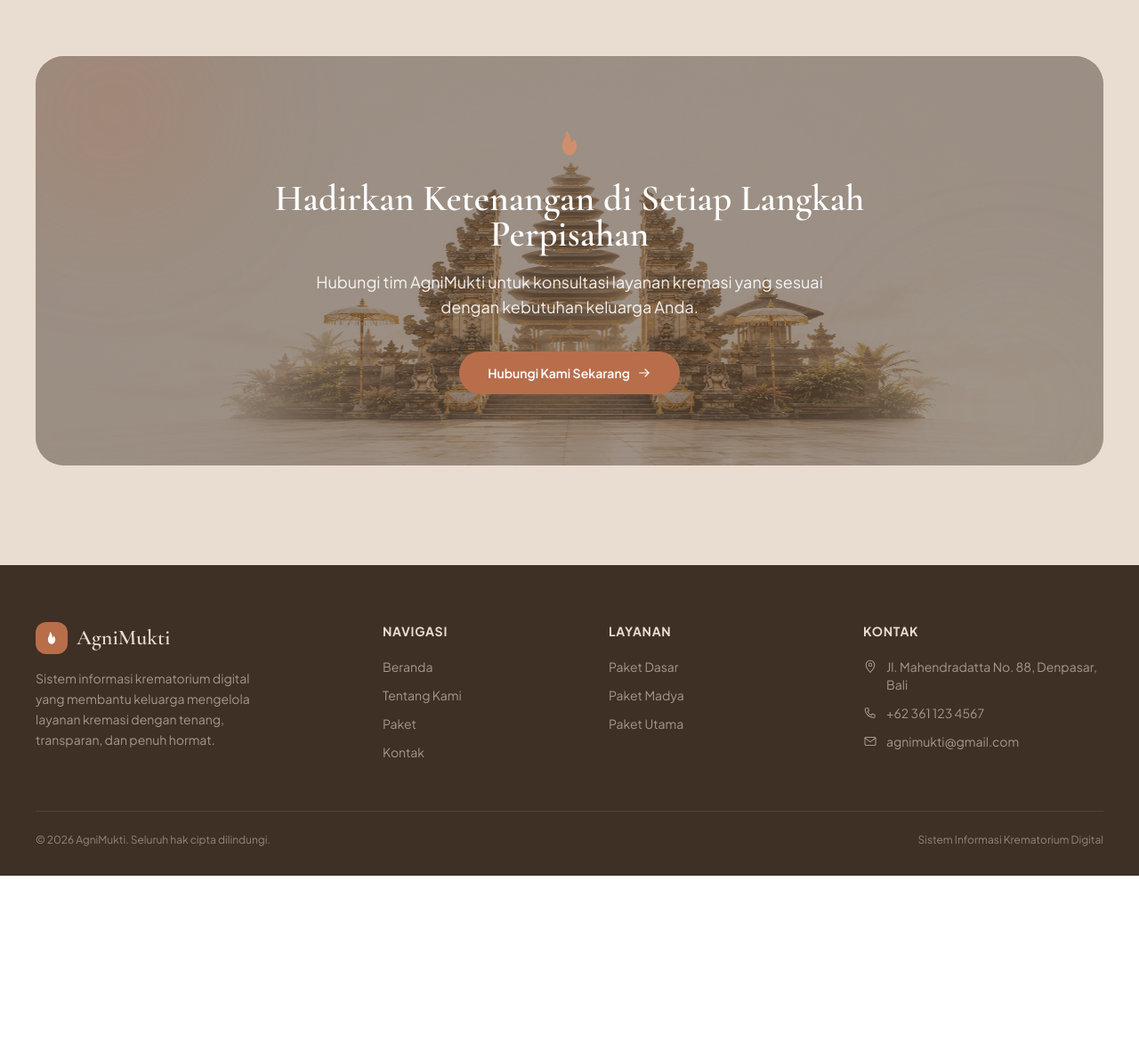
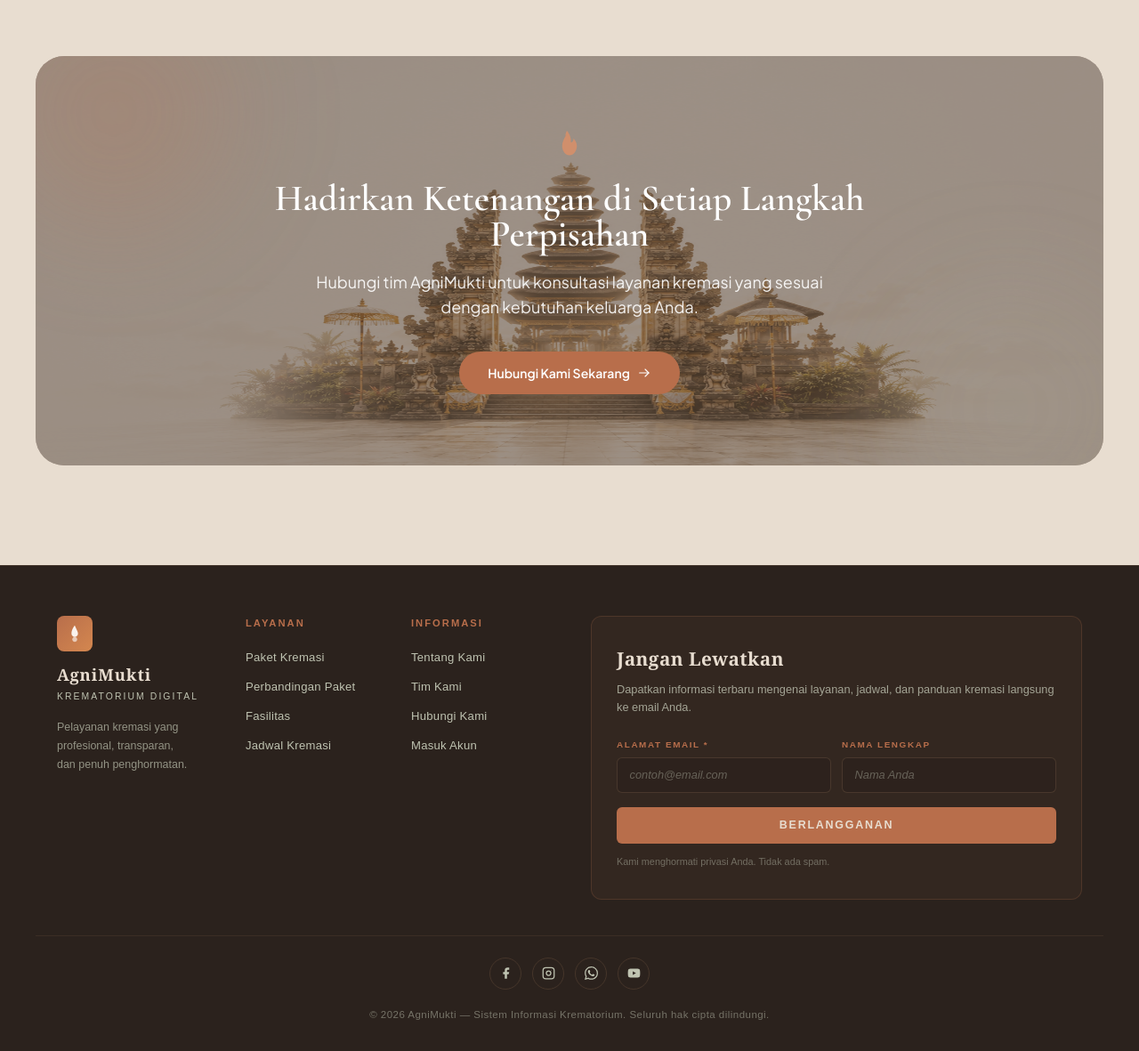
Before and after one commit to adisaputra0/agnimukti, a PHP site: page /public/index.php in a window 1280 px wide. Shown: the part 4001-5182 px from the top of the page at 89% size. Before the commit the page ends 4985 px from the top, so only its background shows below. Run offline with PHP 8.4, Linux system fonts and the light colour scheme; data comes from the database, SQL or seed files in the repository; some libraries are stand-ins or nearby versions.

Commit message:
feat: Simplify header and footer inclusion in index.php

```diff
--- a/public/index.php
+++ b/public/index.php
@@ -132,9 +132,7 @@ foreach ($id_target as $id) {
     <!-- ============================================================ -->
     <!-- NAVBAR                                                        -->
     <!-- ============================================================ -->
-    <header>
-        <?php include 'header.php'; ?>
-    </header>
+    <?php include 'header.php'; ?>
 
 
     <main id="konten">
@@ -448,57 +446,7 @@ foreach ($id_target as $id) {
     <!-- ============================================================ -->
     <!-- FOOTER                                                        -->
     <!-- ============================================================ -->
-    <footer class="bg-primary-dark text-secondary/80">
-        <div class="max-w-7xl mx-auto px-6 lg:px-10 pt-16 pb-8">
-            <div class="grid sm:grid-cols-2 lg:grid-cols-4 gap-10">
-
-                <div class="lg:col-span-1">
-                    <a href="index.php" class="flex items-center gap-2.5">
-                    <span class="grid place-items-center w-9 h-9 rounded-xl bg-accent text-white">
-                        <svg style="width:18px;height:18px"><use href="#icon-flame"/></svg>
-                    </span>
-                    <span class="font-serif text-2xl font-semibold text-secondary">AgniMukti</span>
-                    </a>
-                    <p class="mt-4 text-sm leading-relaxed text-secondary/60">
-                    Sistem informasi krematorium digital yang membantu keluarga mengelola layanan kremasi dengan tenang, transparan, dan penuh hormat.
-                    </p>
-                </div>
-
-                <div>
-                    <h4 class="text-sm pl-20 font-bold uppercase tracking-wider text-secondary">Navigasi</h4>
-                    <ul class="mt-5 pl-20 space-y-3 text-sm text-secondary/60">
-                        <li><a href="index.php" class="hover:text-secondary transition-colors">Beranda</a></li>
-                        <li><a href="tentang-kami.php" class="hover:text-secondary transition-colors">Tentang Kami</a></li>
-                        <li><a href="paket.php" class="hover:text-secondary transition-colors">Paket</a></li>
-                        <li><a href="#kontak" class="hover:text-secondary transition-colors">Kontak</a></li>
-                    </ul>
-                </div>
-
-                <div>
-                    <h4 class="text-sm px-6 font-bold uppercase tracking-wider text-secondary">Layanan</h4>
-                    <ul class="mt-5 px-6 space-y-3 text-sm text-secondary/60">
-                    <li><a href="paket.php" class="hover:text-secondary transition-colors">Paket Dasar</a></li>
-                    <li><a href="paket.php" class="hover:text-secondary transition-colors">Paket Madya</a></li>
-                    <li><a href="paket.php" class="hover:text-secondary transition-colors">Paket Utama</a></li>
-                    </ul>
-                </div>
-
-                <div>
-                    <h4 class="text-sm font-bold uppercase tracking-wider text-secondary">Kontak</h4>
-                    <ul class="mt-5 space-y-3 text-sm text-secondary/60">
-                    <li class="flex items-start gap-2.5"><svg class="w-4 h-4 mt-0.5 shrink-0"><use href="#icon-pin"/></svg>Jl. Mahendradatta No. 88, Denpasar, Bali</li>
-                    <li class="flex items-start gap-2.5"><svg class="w-4 h-4 mt-0.5 shrink-0"><use href="#icon-phone"/></svg>+62 361 123 4567</li>
-                    <li class="flex items-start gap-2.5"><svg class="w-4 h-4 mt-0.5 shrink-0"><use href="#icon-mail"/></svg>agnimukti@gmail.com</li>
-                    </ul>
-                </div>
-            </div>
-
-            <div class="mt-14 pt-6 border-t border-secondary/10 flex flex-col sm:flex-row items-center justify-between gap-3 text-xs text-secondary/50">
-                <p>&copy; 2026 AgniMukti. Seluruh hak cipta dilindungi.</p>
-                <p>Sistem Informasi Krematorium Digital</p>
-            </div>
-        </div>
-    </footer>
+    <?php include './footer.php'; ?>
 
 </body>
 </html>
```
